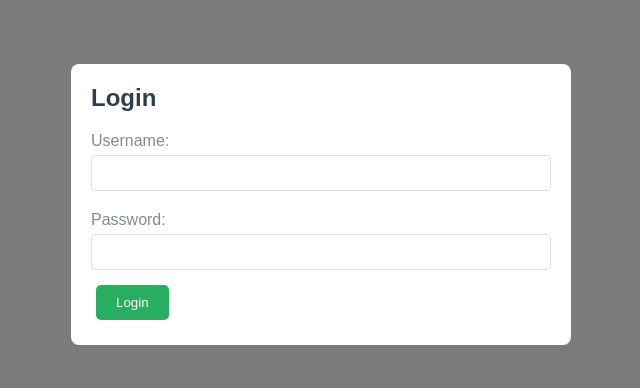
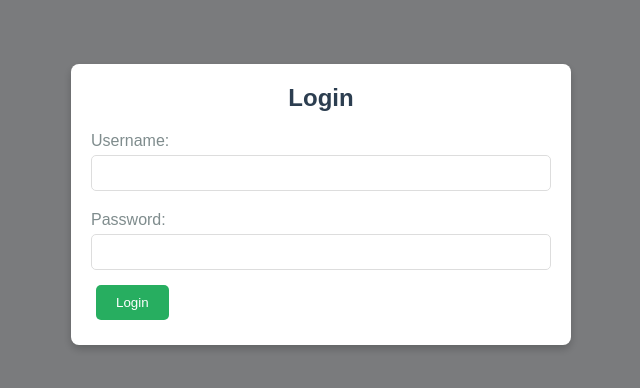
Before and after one commit to mireraphoenixacademy/mpa-sch-portal, a website: page public/index.html in a window 1280 px wide. Shown: the whole page, without its empty margins (319-959 px from the left). Drawn offline with nearby package versions, Linux system fonts and the light colour scheme.

Commit message:
Update styles.css

```diff
--- a/public/styles.css
+++ b/public/styles.css
@@ -227,6 +227,7 @@ table button:nth-child(2):hover {
     max-height: 70vh;
     overflow-y: auto;
     box-sizing: border-box;
+    box-shadow: 0 4px 8px rgba(0, 0, 0, 0.2);
 }
 
 .close {
@@ -245,6 +246,7 @@ table button:nth-child(2):hover {
 .modal-content h2 {
     margin-bottom: 20px;
     color: #2c3e50;
+    text-align: center;
 }
 
 .modal-content label {
```
